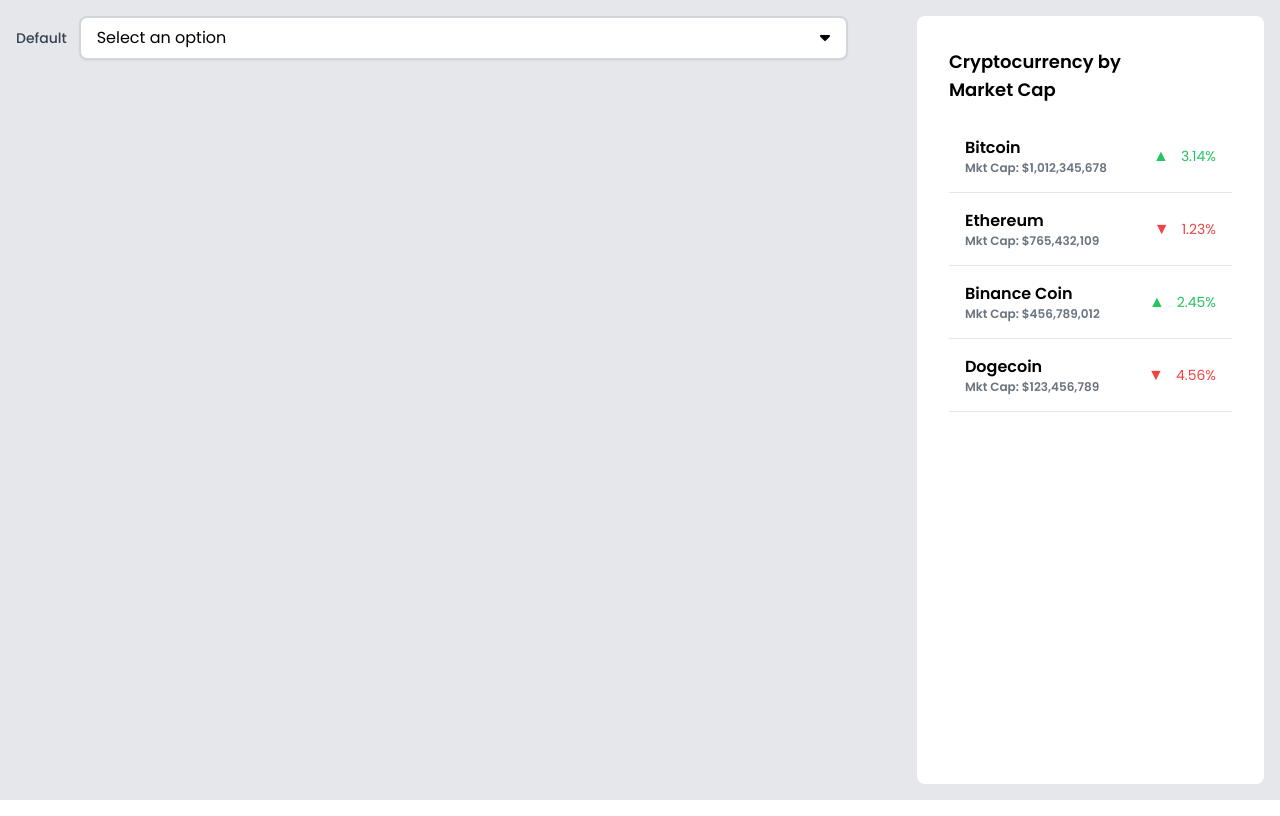
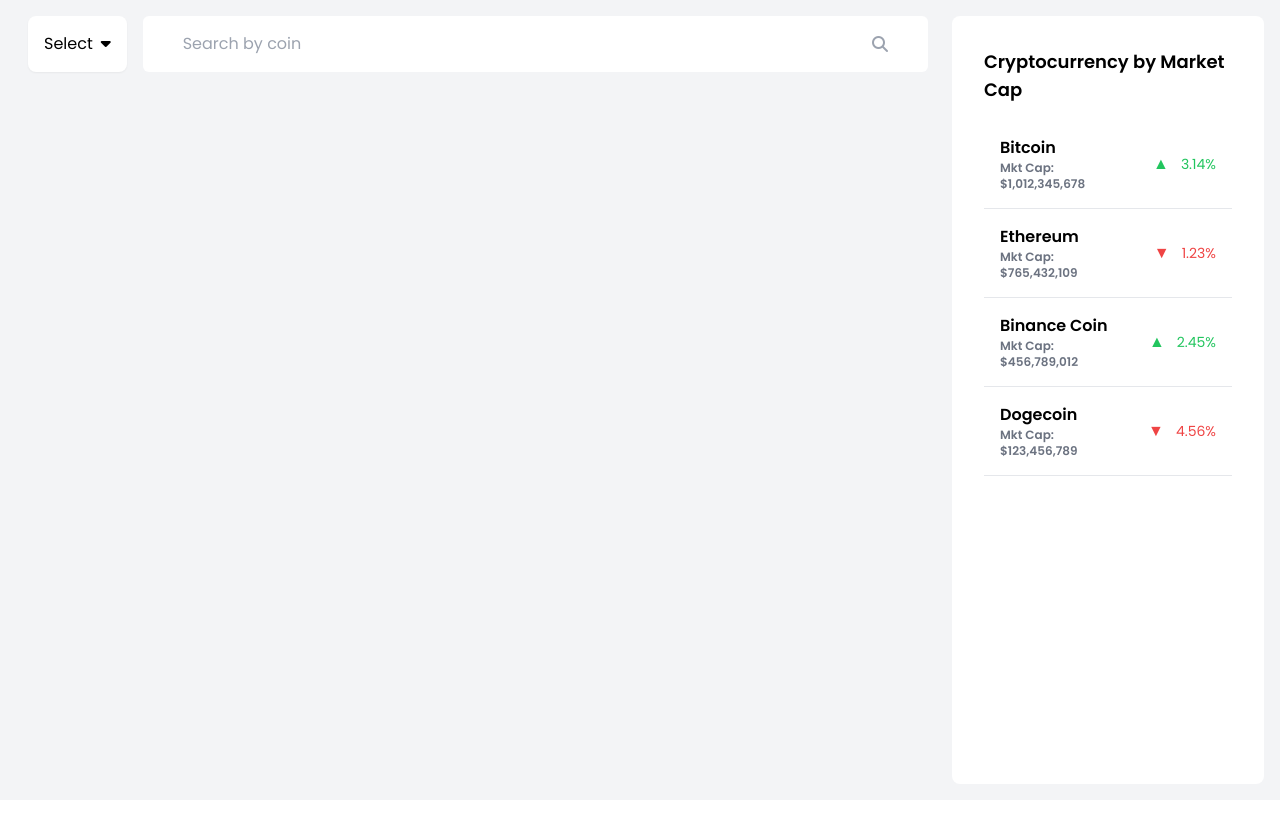
Before and after one commit to AmitChauhan-15/cryptocurrency-dasboard, a React (Create React App) app: page / in a window 1280 px wide. Built offline with nearby package versions, Linux system fonts and the light colour scheme.

Commit message:
layout setup-1

```diff
--- a/src/App.js
+++ b/src/App.js
@@ -1,19 +1,8 @@
-import React, { useState } from "react";
-// import Input from "./Component/Common/Input";
-// import Button from "./Component/Common/Button";
+import React from "react";
 import Sidebar from "./Component/Sidebar";
-import Dropdown from "./Component/Common/Dropdown";
-// import Chart from "./Component/Common/Chart";
+import Dashboard from "./Component/Dashboard";
 
 function App() {
-  // const [select, setSelect] = useState([]);
-
-  const options = ["Option 1", "Option 2", "Option 3"];
-
-  const [selectedValue, setSelectedValue] = useState();
-
-  console.log(selectedValue);
-
   const cryptocurrencies = [
     {
       name: "Bitcoin",
@@ -37,50 +26,10 @@ function App() {
     },
   ];
 
-  // const chartData = {
-  //   labels: ["Label 1", "Label 2", "Label 3"],
-  //   datasets: [
-  //     {
-  //       label: "Dataset 1",
-  //       data: [10, 20, 30],
-  //       backgroundColor: ["rgba(255, 99, 132, 0.2)"],
-  //       borderColor: ["rgba(255, 99, 132, 1)"],
-  //       borderWidth: 1,
-  //       fill: false,
-  //     },
-  //     {
-  //       label: "Dataset 2",
-  //       data: [20, 30, 40],
-  //       backgroundColor: ["rgba(54, 162, 235, 0.2)"],
-  //       borderColor: ["rgba(54, 162, 235, 1)"],
-  //       borderWidth: 1,
-  //       fill: false,
-  //     },
-  //   ],
-  // };
-
   return (
     <>
-      <div className="bg-gray-200 w-full h-screen flex justify-between p-4">
-        {/* <Input
-          label={"Enter Value"}
-          placeholder={""}
-          max={200}
-          type={"number"}
-        />
-        <Button child={"Exchange"} />
-        <Input placeholder={"Search by coin"} variant="search" /> */}
-        <div className=" w-8/12">
-          {/* <Chart data={chartData} type="line" labelY="USD" /> */}
-          <Dropdown
-            type="multiselect"
-            placeholder="Select an option"
-            label="Default"
-            color="default"
-            options={options}
-            setState={setSelectedValue}
-          />
-        </div>
+      <div className="bg-gray-100 w-full h-screen flex justify-between p-4">
+        <Dashboard />
         <Sidebar cryptocurrencies={cryptocurrencies} />
       </div>
     </>
--- a/src/Component/Common/Chart.jsx
+++ b/src/Component/Common/Chart.jsx
@@ -26,34 +26,11 @@ const Chart = () => {
 
   const options = {
     scales: {
-      xAxes: [
-        {
-          scaleLabel: {
-            display: true,
-            labelString: "Month",
-          },
-          gridLines: {
-            display: false,
-          },
+      x: {
+        grid: {
+          display: false, // Hide vertical grid lines
         },
-      ],
-      yAxes: [
-        {
-          scaleLabel: {
-            display: true,
-            labelString: "USD ($) - Price",
-          },
-          gridLines: {
-            drawBorder: false,
-            zeroLineColor: "rgba(0, 0, 0, 0.1)",
-            color: "rgba(0, 0, 0, 0.1)",
-          },
-          ticks: {
-            beginAtZero: true,
-            position: "right",
-          },
-        },
-      ],
+      },
     },
   };
 
--- a/src/Component/Common/Dropdown.jsx
+++ b/src/Component/Common/Dropdown.jsx
@@ -1,6 +1,7 @@
 import { useState } from "react";
 
 const Dropdown = ({
+  custClass = "",
   type = "default",
   placeholder,
   label,
@@ -55,16 +56,16 @@ const Dropdown = ({
         {label}
       </label>
       <div
-        className={`w-full rounded-lg shadow-sm ${
-          color === "dark" ? "bg-gray-100" : "bg-white"
-        } border-2 ${
+        className={`w-full flex justify-center relative rounded-lg shadow-sm ${custClass} ${
+          color === "dark" ? "bg-gray-100 border-2" : "bg-white"
+        }  ${
           isOpen || selectedValues.length
             ? "border-blue-500"
             : "border-gray-300"
         } focus:border-blue-500`}
         onClick={toggleDropdown}
       >
-        <div className="flex items-center justify-between px-4 py-2 ">
+        <div className="flex w-full items-center justify-between px-4 py-2 ">
           <div className="flex-grow truncate">{getSelectedValueText()}</div>
           <div className="ml-2">
             <i
@@ -75,7 +76,7 @@ const Dropdown = ({
           </div>
         </div>
         {isOpen && (
-          <div className="absolute z-10 w-full py-1 mt-1 overflow-auto rounded-md shadow-lg max-h-60 bg-white">
+          <div className="absolute top-full z-10 w-full py-1 mt-1 overflow-auto rounded-md shadow-lg max-h-60 bg-white">
             {options.map((option, index) => (
               <div
                 key={index}
--- a/src/Component/Common/Input.jsx
+++ b/src/Component/Common/Input.jsx
@@ -15,10 +15,12 @@ function Input({ label, placeholder, type, max, variant = "default" }) {
   };
 
   return (
-    <div className="mb-4 m-2">
-      <label className="block text-xs font-medium text-gray-500 uppercase mb-1">
-        {label}
-      </label>
+    <div className="w-full ml-4">
+      {label && (
+        <label className="block text-xs font-medium text-gray-500 uppercase">
+          {label}
+        </label>
+      )}
       {variant === "default" && (
         <input
           className={`border ${
@@ -32,16 +34,16 @@ function Input({ label, placeholder, type, max, variant = "default" }) {
       )}
       {variant === "search" && (
         <div className="relative w-full">
-          <div className="absolute inset-y-0 left-0 pl-3 flex items-center cursor-pointer">
-            <i className="fas fa-search text-gray-400"></i>
-          </div>
           <input
-            className="border rounded-md w-full py-2 pl-10 pr-3 text-sm placeholder-gray-400 focus:outline-none focus:border-blue-500"
+            className="rounded-md w-full py-4 pl-10 pr-3 text-base placeholder-gray-400 focus:outline-none focus:border-blue-500"
             type="text"
             placeholder={placeholder}
             value={value}
             onChange={handleChange}
           />
+          <div className="absolute inset-y-0 right-10 pl-3 flex items-center cursor-pointer">
+            <i className="fas fa-search text-gray-400"></i>
+          </div>
         </div>
       )}
       {error && <p className="text-xs text-red-500 mt-1">{error}</p>}
--- a/src/Component/Dashboard.jsx
+++ b/src/Component/Dashboard.jsx
@@ -1,7 +1,22 @@
-import React from "react";
+import React, { useState } from "react";
+import Dropdown from "./Common/Dropdown";
+import Input from "./Common/Input";
 
 function Dashboard() {
-  return <div>Dashboard</div>;
+  const [currencyOption, setCurrencyOption] = useState("");
+
+  return (
+    <div className="h-screen w-full lg:w-3/4 pr-6 pb">
+      <div className="flex items-start">
+        <Dropdown
+          custClass="w-36 h-14"
+          options={["USD", "INR", "EUR"]}
+          setState={setCurrencyOption}
+        />
+        <Input placeholder={"Search by coin"} variant="search" />
+      </div>
+    </div>
+  );
 }
 
 export default Dashboard;
--- a/src/Component/Sidebar.jsx
+++ b/src/Component/Sidebar.jsx
@@ -5,8 +5,8 @@ function Sidebar({ cryptocurrencies }) {
   );
 
   return (
-    <div className=" bg-white rounded-lg p-8 h-full overflow-y-auto overflow-x-hidden">
-      <h3 className="font-semibold text-lg w-4/5 mb-4">
+    <div className=" bg-white w-1/4 rounded-lg p-8 h-full overflow-y-auto overflow-x-hidden">
+      <h3 className="font-semibold text-lg mb-4">
         Cryptocurrency by Market Cap
       </h3>
       {sortedCrypto.map((crypto) => (
```
